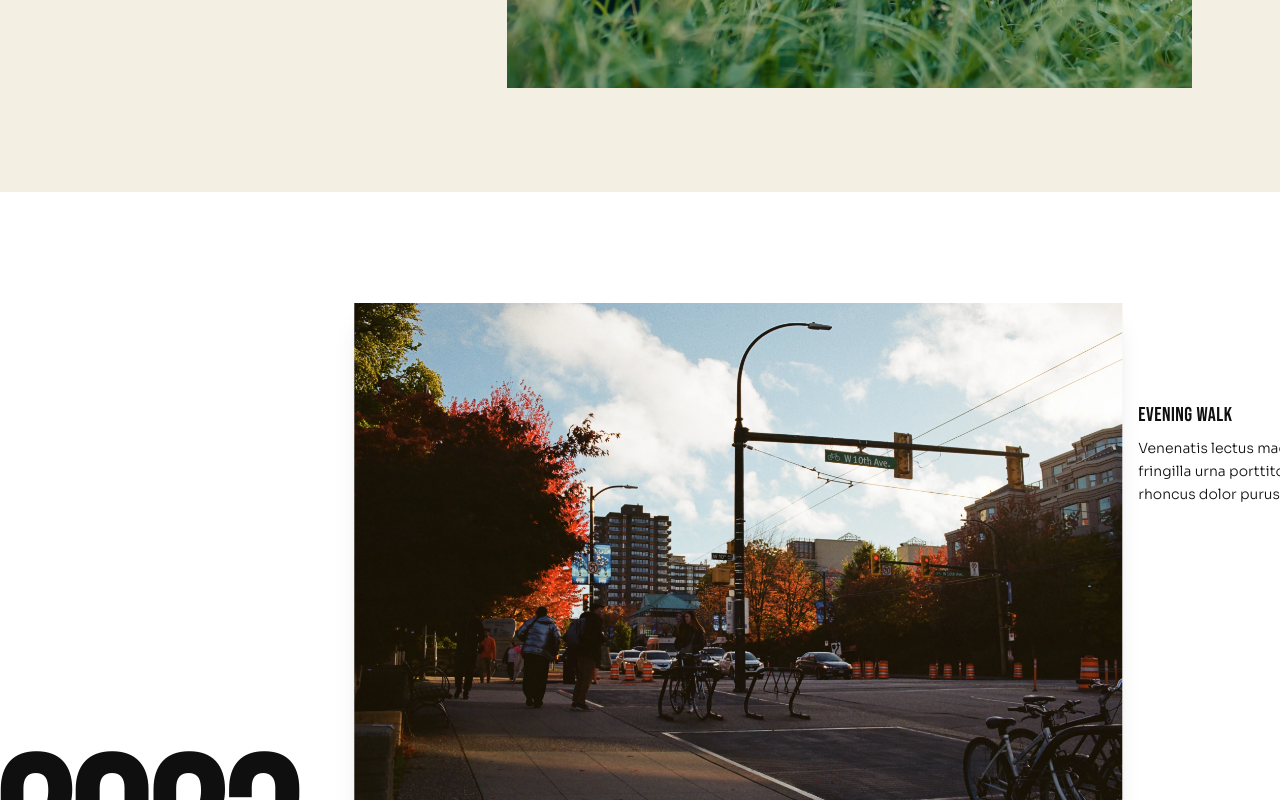
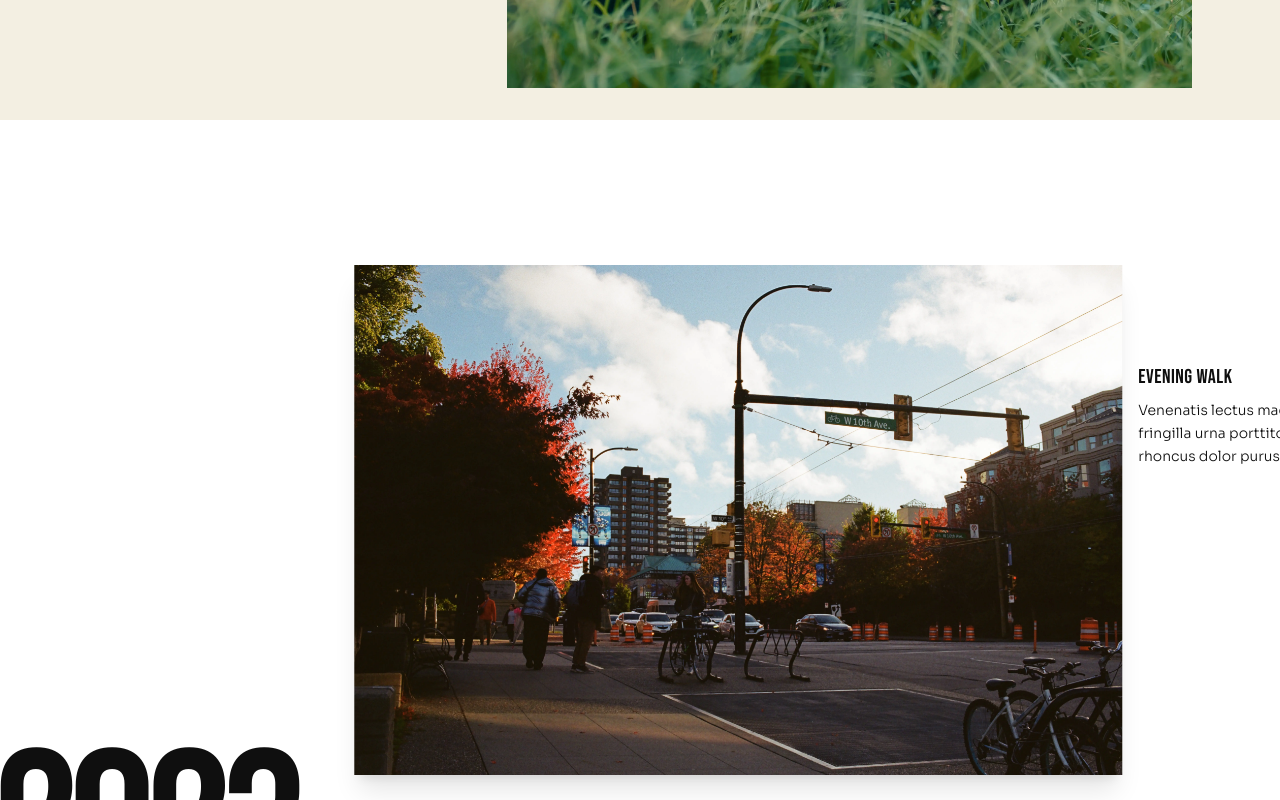
Before and after one commit to Kobeboy15/team_portfolio, a Next.js app: page / in a window 1280 px wide. Shown: the part 740-1540 px from the top of the page. Built offline with nearby package versions, Linux system fonts and the light colour scheme.

Commit message:
feat: removed navbar space for About section

```diff
--- a/src/components/sections/about/AboutGallery.tsx
+++ b/src/components/sections/about/AboutGallery.tsx
@@ -14,7 +14,7 @@ export function AboutGallery() {
   }
 
   return (
-    <div className="flex h-dvh pb-17 min-h-full w-max max-w-none flex-row flex-nowrap overflow-y-hidden [scrollbar-gutter:stable]">
+    <div className="flex h-dvh min-h-full w-max max-w-none flex-row flex-nowrap overflow-y-hidden [scrollbar-gutter:stable]">
       {halls.map((hall) => (
         <Fragment key={hall.yearId}>
           <AboutGallerySeparator src={hall.separator.src} alt={hall.separator.alt} />
--- a/src/components/sections/about/AboutSection.tsx
+++ b/src/components/sections/about/AboutSection.tsx
@@ -46,7 +46,7 @@ export function AboutSection() {
 
   return (
     <div ref={sectionRef} className="relative w-full" style={{ height: "300vh" }}>
-      <Section id="about" className="sticky top-0 w-full max-w-none max-h-dvh overflow-hidden">
+      <Section id="about" className="sticky top-0 w-full max-w-none max-h-dvh overflow-hidden pt-0!">
         <motion.div ref={contentRef} style={{ x }} className="flex flex-nowrap w-max max-h-full">
           {/* Heading + Bio */}
           <AboutBio />
```
